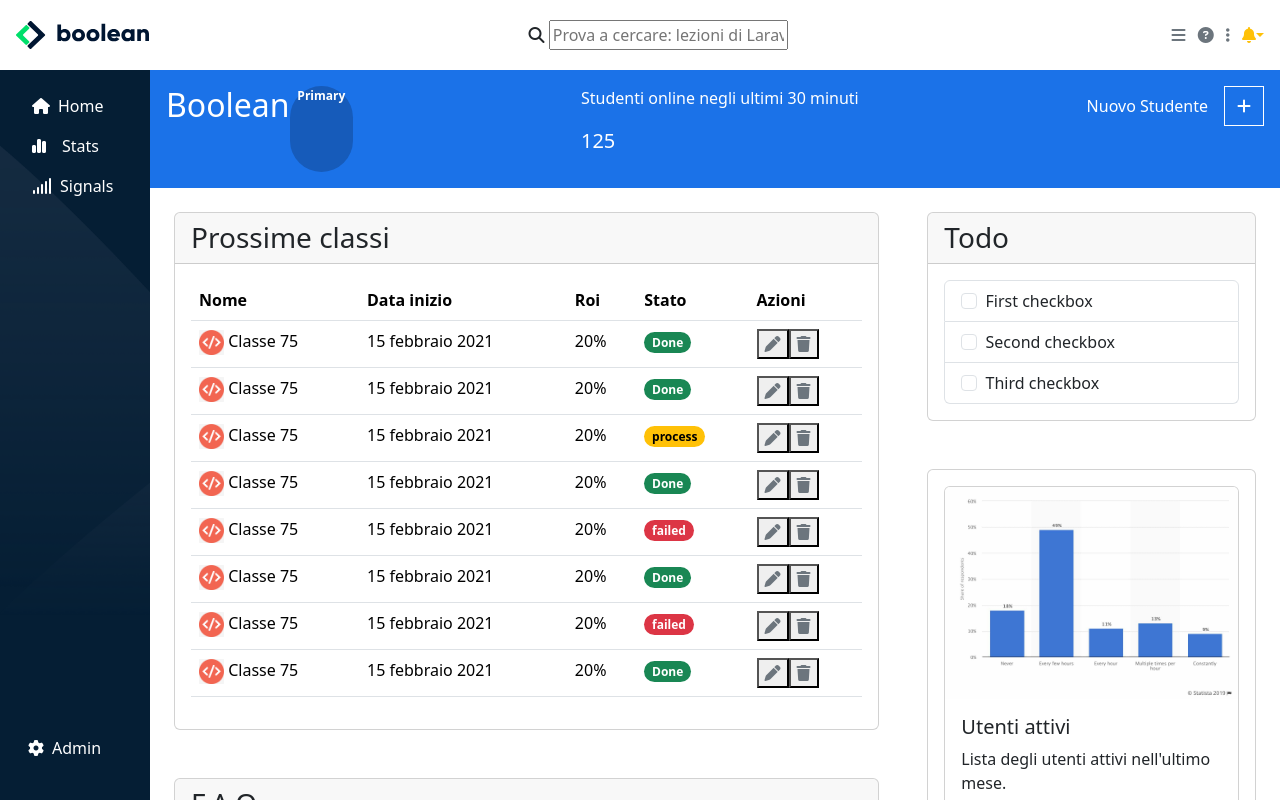
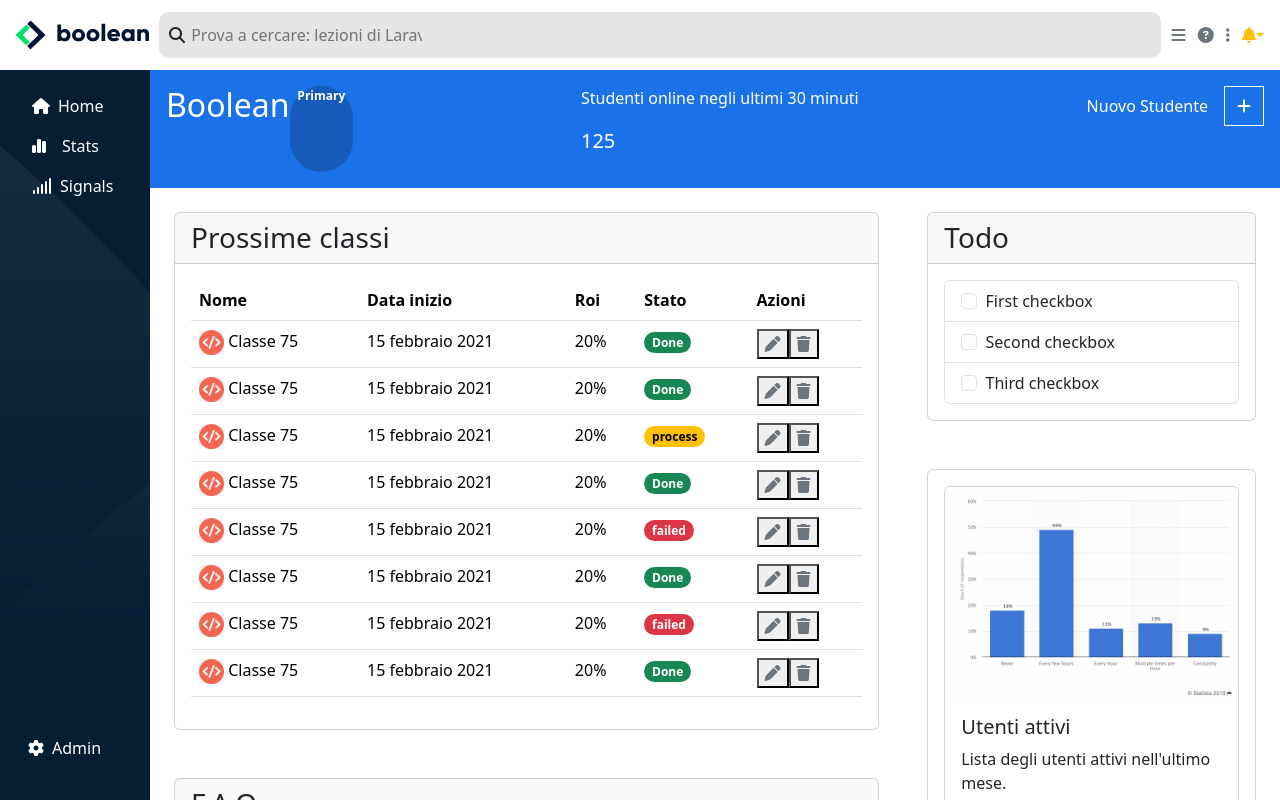
Before and after one commit to DavideTessari/html-css-bootstrap-dashboard, a plain HTML site: page index.html in a window 1280 px wide. Drawn offline with nearby package versions, Linux system fonts and the light colour scheme.

Commit message:
feat: complete search bar

```diff
--- a/style.css
+++ b/style.css
@@ -1,5 +1,18 @@
 header {
     height: 70px;
+}
+
+header .search-bar {
+    background-color: #e5e5e5;
+    padding: 10px;
+    border-radius: 10px;
+    flex-grow: 1;
+    margin: 0 10px;
+}
+
+header input {
+    border: transparent;
+    background-color: transparent;
 }
 
 ul {
```
